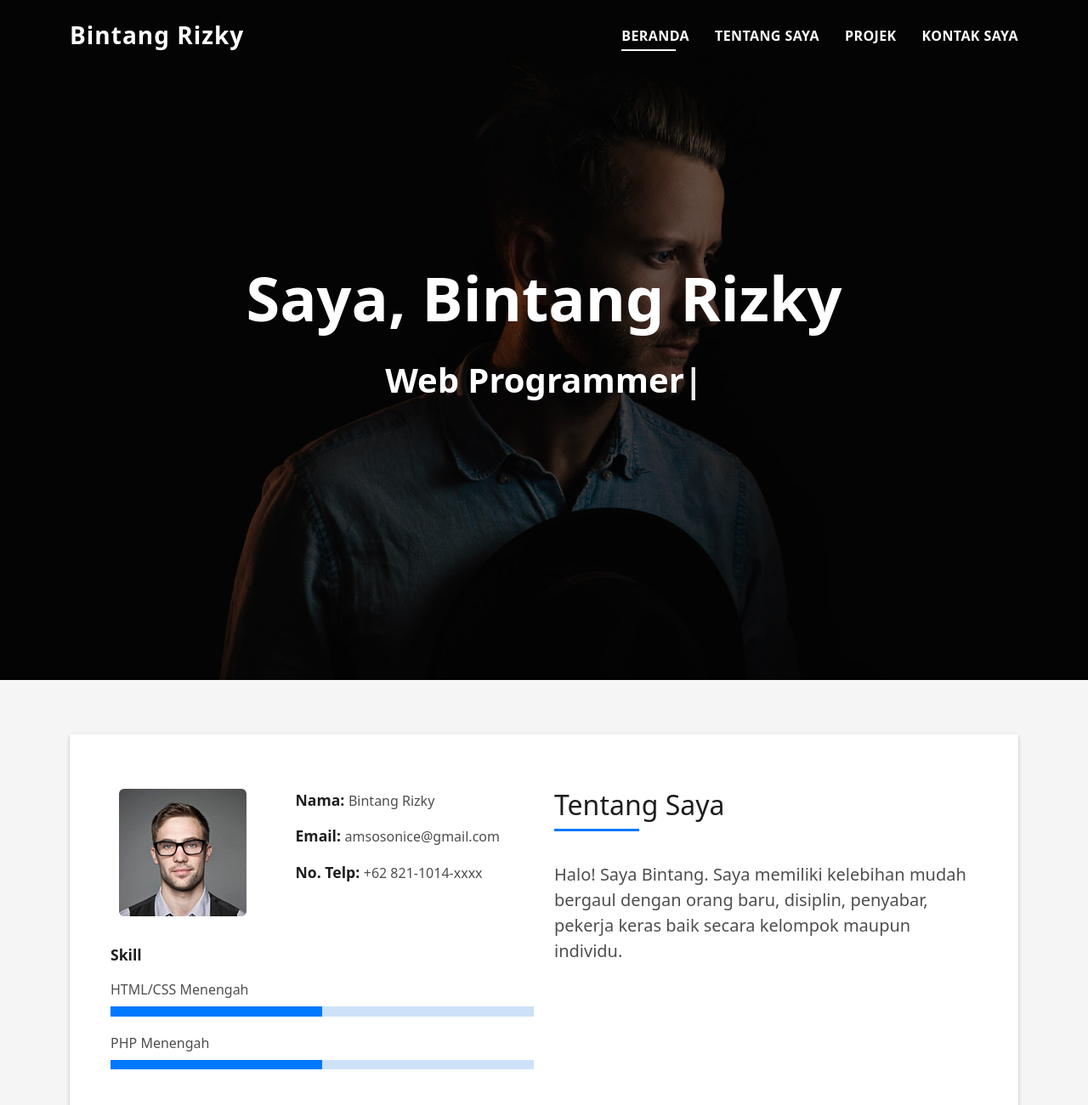
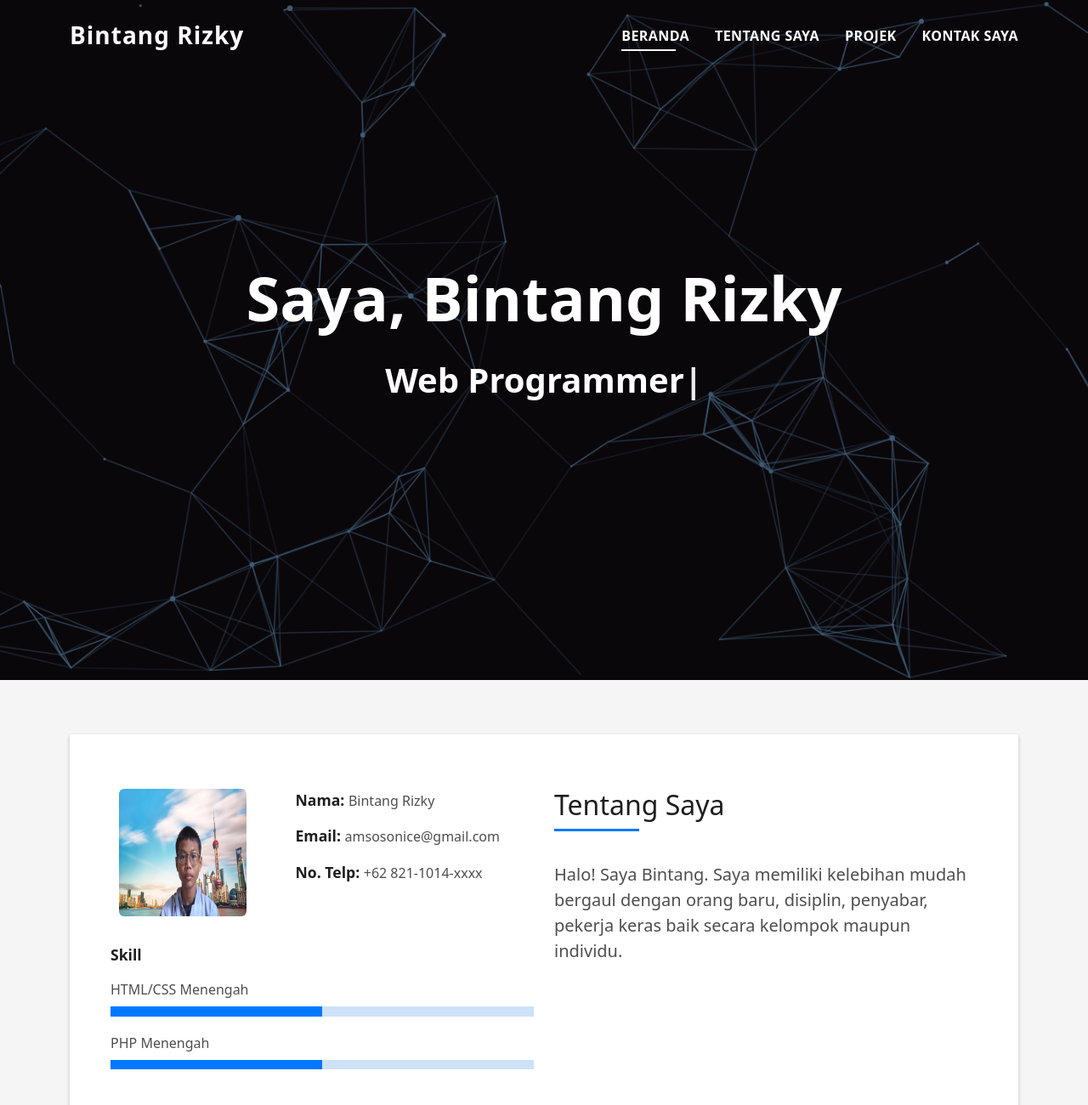
Before and after one commit to bintang45678/bintang45678.github.io, a plain HTML site: page index.html in a window 1280 px wide. Shown: the top 1300 px of the page at 85% size. Drawn offline with Linux system fonts and the light colour scheme.

Commit message:
ubah profile

```diff
--- a/index.html
+++ b/index.html
@@ -56,7 +56,7 @@
   </header><!-- End Header -->
 
   <!-- ======= Hero Section ======= -->
-  <div id="hero" class="hero route bg-image" style="background-image: url(assets/img/hero-bg.jpg)">
+  <div id="hero" class="hero route bg-image" style="background-image: url(assets/img/cool-background.png)">
     <div class="overlay-itro"></div>
     <div class="hero-content display-table">
       <div class="table-cell">
@@ -83,7 +83,7 @@
                   <div class="row">
                     <div class="col-sm-6 col-md-5">
                       <div class="about-img">
-                        <img src="assets/img/testimonial-2.jpg" class="img-fluid rounded b-shadow-a" alt="">
+                        <img src="assets/img/bintangaja23.png" class="img-fluid rounded b-shadow-a" alt="">
                       </div>
                     </div>
                     <div class="col-sm-6 col-md-7">
```
Also changed, not shown: assets/img/bintangaja.png (added), assets/img/bintangaja2.png (added), assets/img/bintangaja23.png (added), assets/img/cool-background.png (added).
